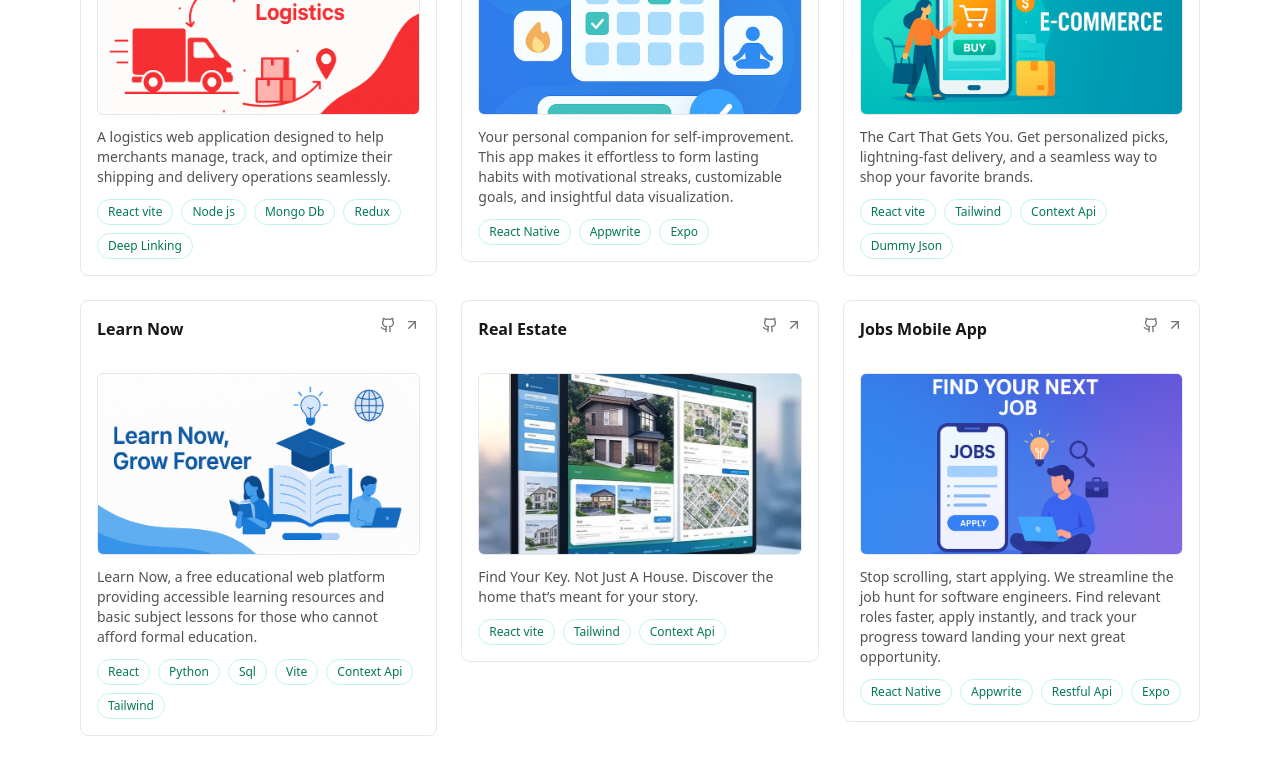
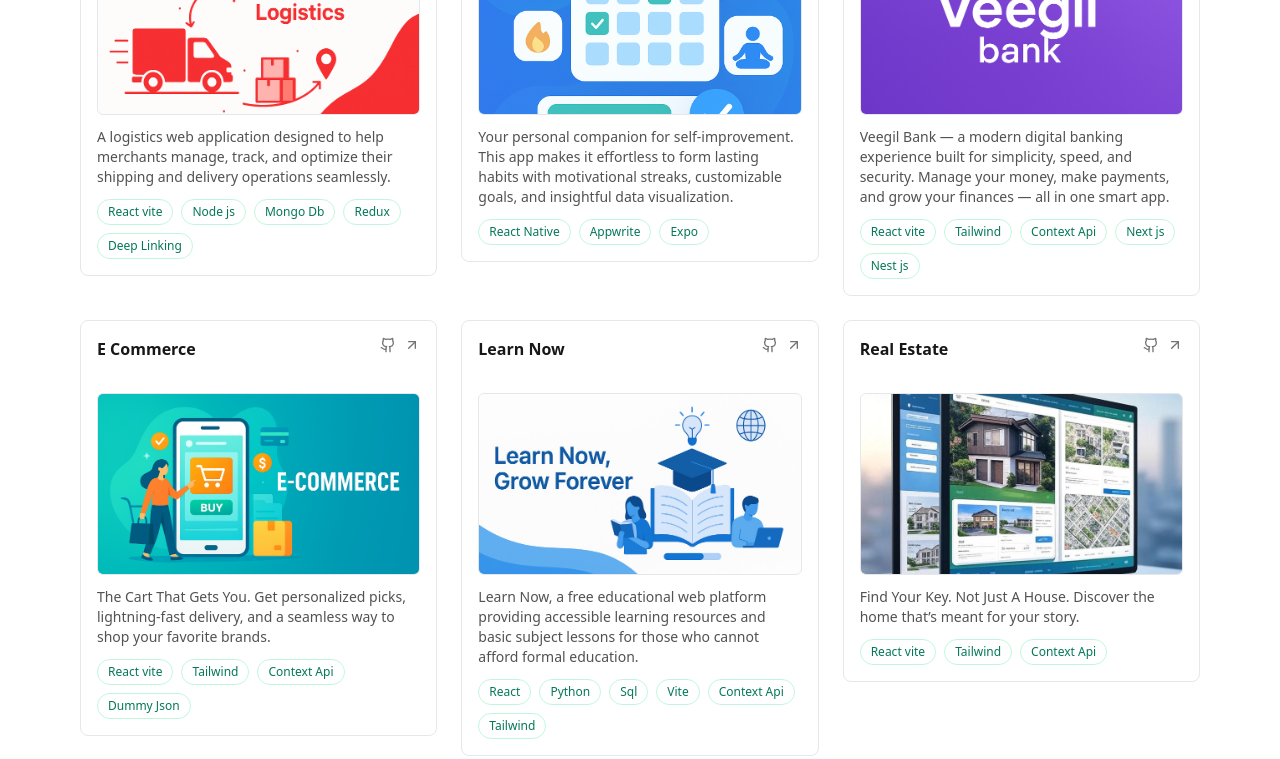
Before and after one commit to davidojo1144/Dave-Portfolio, a React (Vite) app: page / in a window 1280 px wide. Shown: the part 1240-1999 px from the top of the page. Built offline with nearby package versions, Linux system fonts and the light colour scheme.

Commit message:
updated portfolio

```diff
--- a/src/components/projects-section.tsx
+++ b/src/components/projects-section.tsx
@@ -19,6 +19,14 @@ export function ProjectsSection() {
       tags: ["React Native", "Appwrite", "Expo"],
       live: "https://expo.dev/artifacts/eas/mSfegGGarZVxRZvxhsRmo7.apk",
       repo: "https://github.com/davidojo1144/Habit-Tracker-MobileApp",
+    },
+     {
+      title: "Veegil Bank",
+      description: "Veegil Bank — a modern digital banking experience built for simplicity, speed, and security. Manage your money, make payments, and grow your finances — all in one smart app.",
+      image: assets.project9,
+      tags: ["React vite", "Tailwind", "Context Api", "Next  js", "Nest  js"],
+      live: "https://veegil-bank-3z51.onrender.com/",
+      repo: "#",
     },
     {
       title: "E Commerce",
--- a/src/images/images.js
+++ b/src/images/images.js
@@ -6,6 +6,7 @@ import project5 from "./project-5.png"
 import project6 from "./project-6.png"
 import project7 from "./project-7.png"
 import project8 from "./project-8.png"
+import project9 from "./project-9.png"
 
 
 export const assets = {
@@ -16,5 +17,6 @@ export const assets = {
     project5,
     project6,
     project7,
-    project8
+    project8,
+    project9
 }
```
Also changed, not shown: src/images/project-9.png (added).
